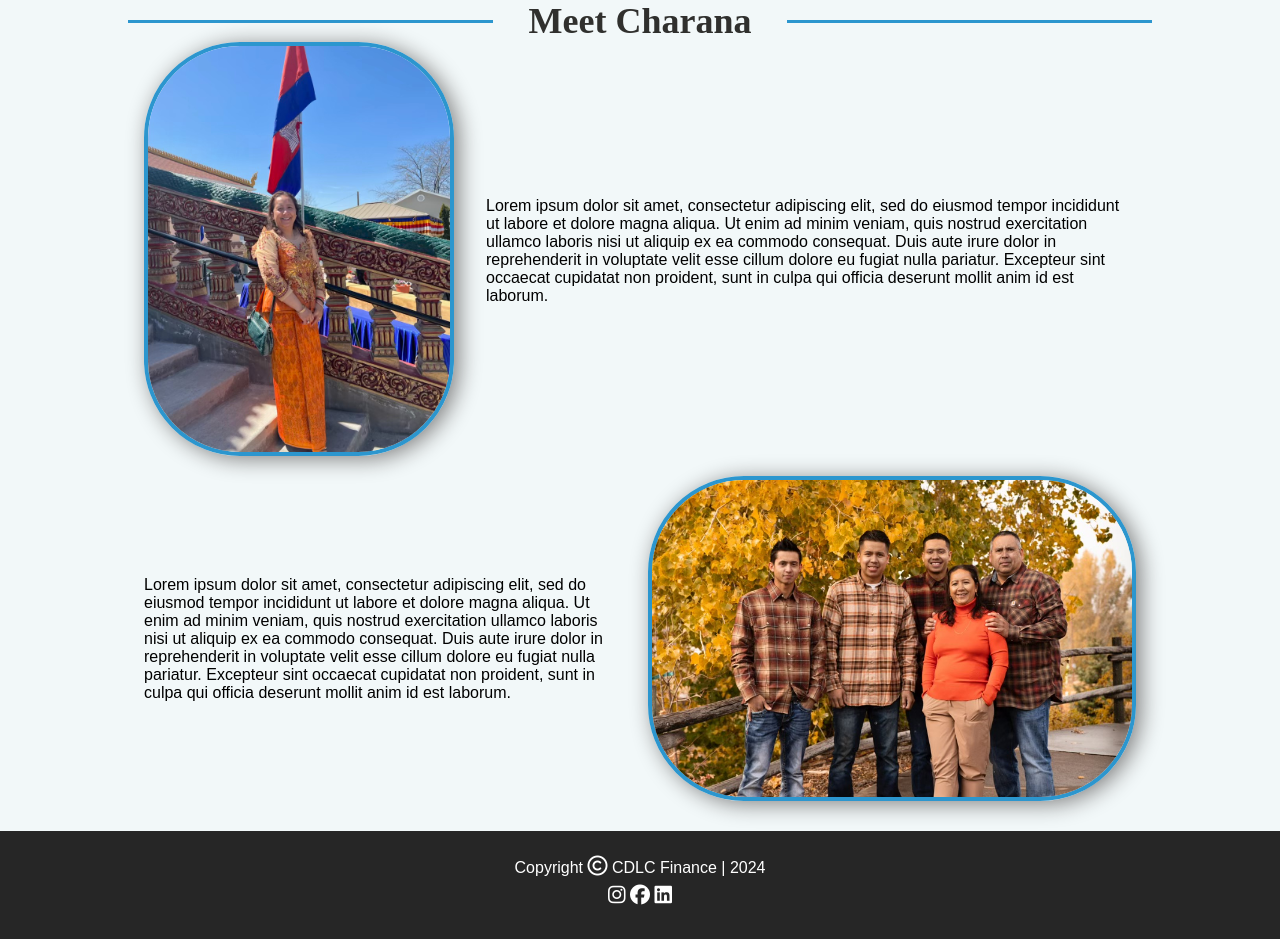
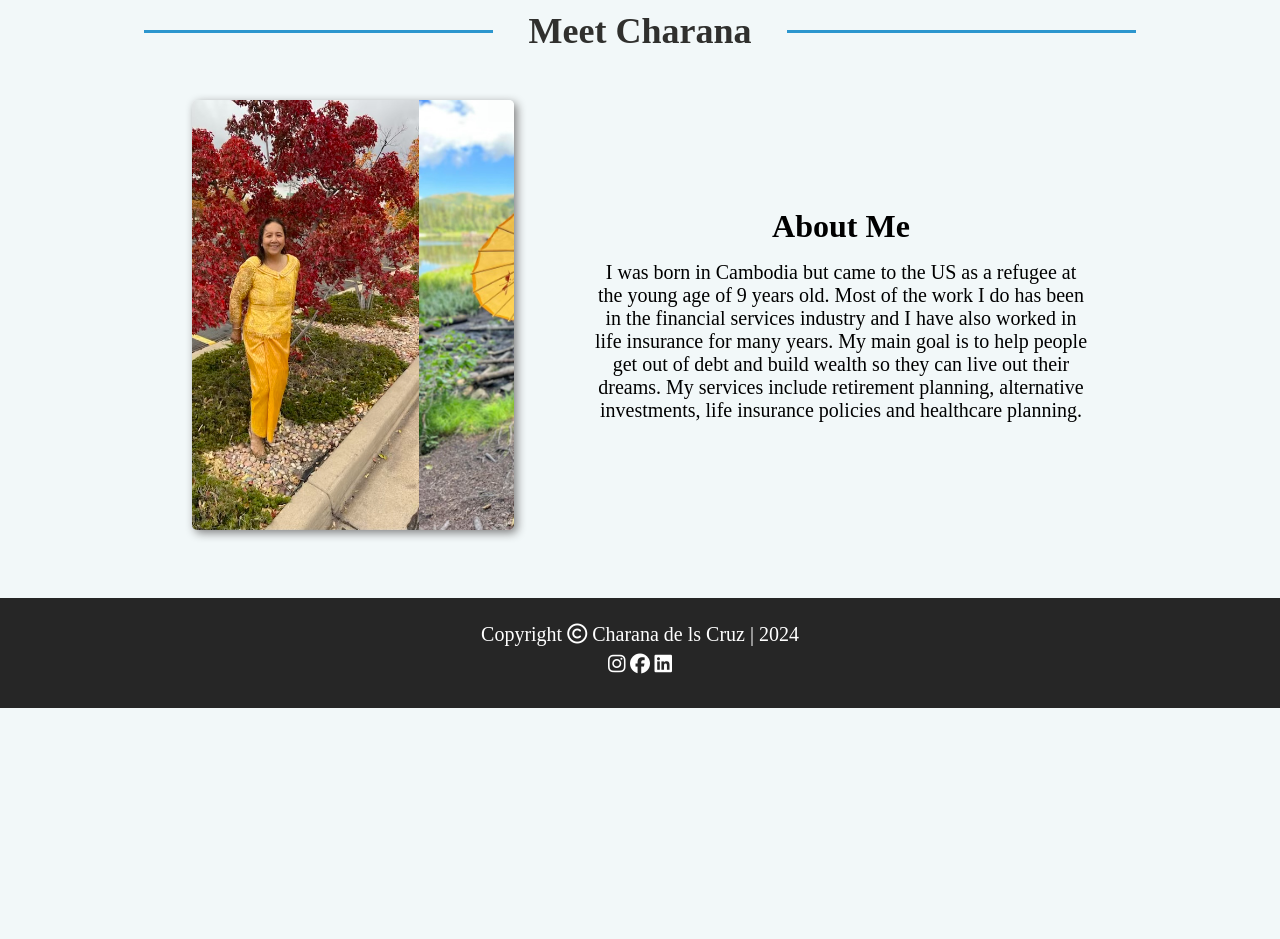
Before and after one commit to omaroaalj/client-project-money-team, a Django app: template financeWebApp/financeWebsite/templates/financeWebsite/about.html in a window 1280 px wide. Shown: the part 144-1083 px from the top of the page. After the commit the page ends 852 px from the top, so only its background shows below. Run offline with Django 3.2, Linux system fonts and the light colour scheme; the template is opened without the code that fills it, so the values that code supplies are empty; some libraries are stand-ins or nearby versions.

Commit message:
finished slideshow of pics

```diff
--- a/financeWebApp/financeWebsite/static/financeWebsite/better-about-me.css
+++ b/financeWebApp/financeWebsite/static/financeWebsite/better-about-me.css
@@ -1,5 +1,5 @@
 * {
-    margin: 0;
+    margin:0;
     padding: 0;
     font-family: sans-serif;
     box-sizing: border-box;
@@ -59,58 +59,13 @@
     width: 100%;
 }
 
-.contain {
-    display: flex;
-    justify-content: flex-start;
-}
-
+/*stuff for the meet charana w/line*/
 #meet{
    text-align: center;
-     display: flex;
-    align-items: center;
-
-}
-.picture img{
-    border: .5vh solid;
-    border-color: #2C96CE;
-    border-radius: 12vh;
-    box-shadow:5px 3px 22px 0 grey;
-}
-#culture {
     display: flex;
     align-items: center;
-    margin-bottom:1em;
-    margin-right:1em;
-}
-#culture img{
-    margin-left: 1em;
-    margin-right: 2em;
-}
-
-
-#family img{
-    float:right;
-    margin-left: 2em;
-    margin-right: 1em;
-}
-#family {
-    display:flex;
-    align-items:center;
-    margin-left: 1em;
-
-}
-.picture p{
-    font-size: 1.50rem;
-    color: #5A5A54;
-    font-weight: normal;
-    font-family: "PT Sans";
-}
-
-.family p{
-    font-size: 1.50rem;
-    color: #5A5A54;
-    font-weight: normal;
-    font-family: "PT Sans";
+    margin-left:9em;
+    margin-right:9em;
 }
 h1{
     font-size:2.25rem;
@@ -119,9 +74,80 @@
     margin-right: 2.25rem;
     font-family: "Cantana One";
     white-space:nowrap;
+}
+/*for the picture slideshow*/
+.content{
+    /*NEED TO align ITEMS ON THE LEFT*/
+    margin-left:12em;
+    margin-top:3em;
+    margin-bottom:3em;
+    margin-right:5em;
+  border-radius: 5px;
+   /*this is gping to change*/
+    width:322px;
+    height:430px;
+  overflow: hidden;
 
+  box-shadow:3px 3px 10px 0 grey;
+  z-index: -1;
+}
+.show {
+  margin: auto;
+  justify-content: left;
+  align-items: center;
+  font-style: italic;
+  width: fit-content;
+}
+.slide_content {
+  float: left;
+    width:322.4px;
+    height:430.4px;
 }
 
+.slides {
+    width: 60.5em;
+  -webkit-animation-name:slide;
+  -webkit-animation-duration: 15s;
+  -webkit-animation-iteration-count: infinite;
+  -webkit-animation-play-state: running;
+  display: flex;
+  justify-content: center;
+  align-items: center;
+}
+@keyframes slide {
+  20% {
+    margin-left: 0px;
+  }
+  40% {
+    margin-left: calc(-323px * 1);
+  }
+  60% {
+    margin-left: calc(-323px * 2);
+  }
+}
+
+/*bio section*/
+.bio{
+    display:flex;
+    align-items:center;
+}
+
+.words{
+    flex:1;
+    text-align:center;
+    margin-right:12em;
+}
+h2{
+    font-size: 2em;
+    font-family: "PT Sans";
+    margin-bottom:.5em;
+}
+p{
+    font-size: 1.25em;
+    font-family: "PT Sans";
+}
+
+/*copyright*/
 .copyright i {
     font-size: 20px;
     color: #fff;
@@ -153,7 +179,7 @@
 
 @media only screen and (max-width: 600px) {
 
-    .container {
+    .container{
         display: flex;
         flex-direction: column;
         align-items: center; /* Optional: center-align items */
--- a/financeWebApp/financeWebsite/templates/financeWebsite/about.html
+++ b/financeWebApp/financeWebsite/templates/financeWebsite/about.html
@@ -25,39 +25,53 @@
         </ul>
        <i class="fa-regular fa-bars" onclick = "openmenu()"></i>
     </nav>
-
+</div>
 <div id= "meet">
         <hr width="45%;" color= 2C96CE size="5">
         <h1 id="text">Meet Charana</h1>
         <hr width="45%;" color=2C96CE size="5">
     </div>
+{#the slideshow info#}
+<div class="bio">
+<div class="content">
 
-<div id = "culture">
-    <div class=" picture">
-        <img src = "{% static 'financeWebsite/images/culture.jpeg' %}" width = "310" height = "414" alt = "Cultural Photo of Charana">
-    </div>
-    <p>Lorem ipsum dolor sit amet, consectetur adipiscing elit, sed do eiusmod tempor incididunt ut labore et dolore magna aliqua. Ut enim ad minim veniam, quis nostrud exercitation ullamco laboris nisi ut aliquip ex ea commodo consequat. Duis aute irure dolor in reprehenderit in voluptate velit esse cillum dolore eu fugiat nulla pariatur. Excepteur sint occaecat cupidatat non proident, sunt in culpa qui officia deserunt mollit anim id est laborum.</p>
+      <div class="slides">
 
-</div>
-<div id="family">
-        <p>Lorem ipsum dolor sit amet, consectetur adipiscing elit, sed do eiusmod tempor incididunt ut labore et dolore magna aliqua. Ut enim ad minim veniam, quis nostrud exercitation ullamco laboris nisi ut aliquip ex ea commodo consequat. Duis aute irure dolor in reprehenderit in voluptate velit esse cillum dolore eu fugiat nulla pariatur. Excepteur sint occaecat cupidatat non proident, sunt in culpa qui officia deserunt mollit anim id est laborum.</p>
+        <div class="slide_content 1">
+          <img class="show" src = "{% static 'financeWebsite/images/culture.jpeg' %}" width = "322.4" height = "430.4" alt = "Charana in front of __Flag">
+        </div>
 
-    <div class="picture">
-       <img src = "{% static 'financeWebsite/images/family.jpeg' %}" width = "488" height = "325" alt = "Charana with her family">
+        <div class="slide_content 2">
+          <img class="show" src = "{% static 'financeWebsite/images/yellow.jpeg' %}" width = "322.4" height = "430.4" alt = "Charana in Yellow Dress">
+        </div>
+
+        <div class="slide_content 3">
+          <img class="show" src = "{% static 'financeWebsite/images/umbrella.jpeg' %}" width = "322.4" height = "430.4" alt = "umbrella">
+        </div>
+      </div>
     </div>
 
-</div>
-</div>
+    <div class="words">
+       <h2>About Me</h2>
+        <p>I was born in Cambodia but came to the US as a refugee at the young age of 9 years old. Most of the work I do has been in the financial services industry and I have also worked in life insurance for many years. My main goal is to help people get out of debt and build wealth so they can live out their dreams. My services include retirement planning, alternative investments, life insurance policies and healthcare planning.
+</p>
+    </div>
 </div>
 
-<div class="copyright">
-            <p> Copyright <i class="fa-regular fa-copyright"></i> CDLC Finance | 2024 </p>
+
+
+
+
+{#The footer#}
+ <div class="copyright">
+            <p> Copyright <i class="fa-regular fa-copyright"></i> Charana de ls Cruz | 2024 </p>
                 <div class = "social-icons">
                     <a href = "https://www.instagram.com/charanadelacruz/"> <i class="fa-brands fa-instagram"></i></a>
                     <a href = ""> <i class="fa-brands fa-facebook"></i></a>
                     <a href = ""> <i class="fa-brands fa-linkedin"></i></a>
                 </div>
             </div>
+
 
 
 <script>
```
Also changed, not shown: financeWebApp/financeWebsite/static/financeWebsite/images/family.jpeg (deleted), financeWebApp/financeWebsite/static/financeWebsite/images/umbrella.jpeg (added), financeWebApp/financeWebsite/static/financeWebsite/images/yellow.jpeg (added).
